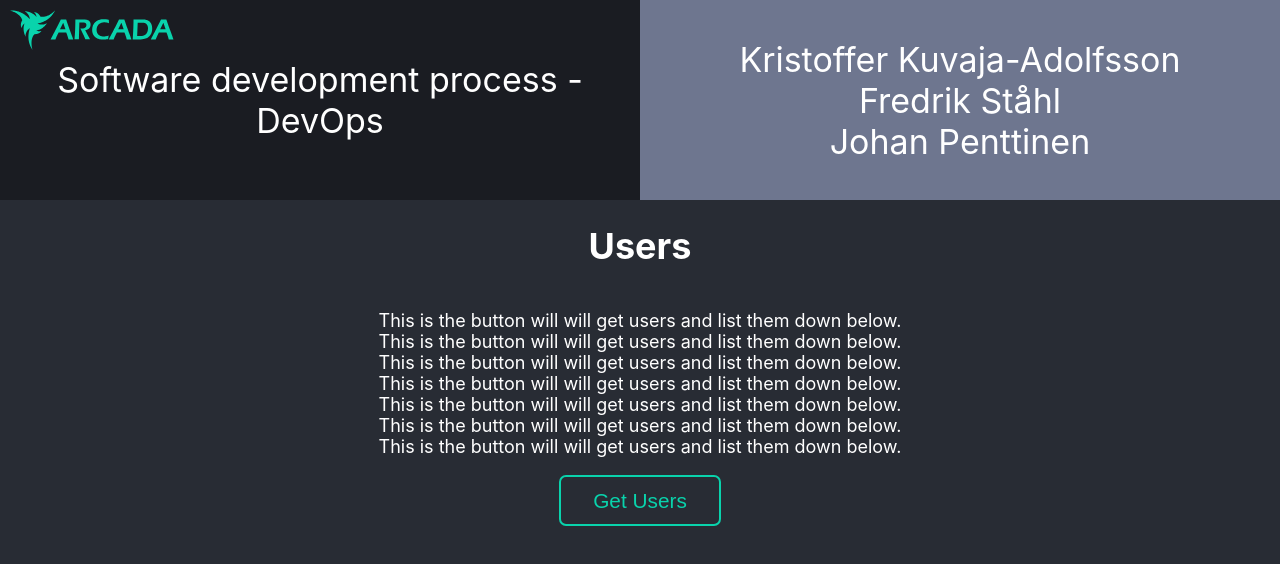
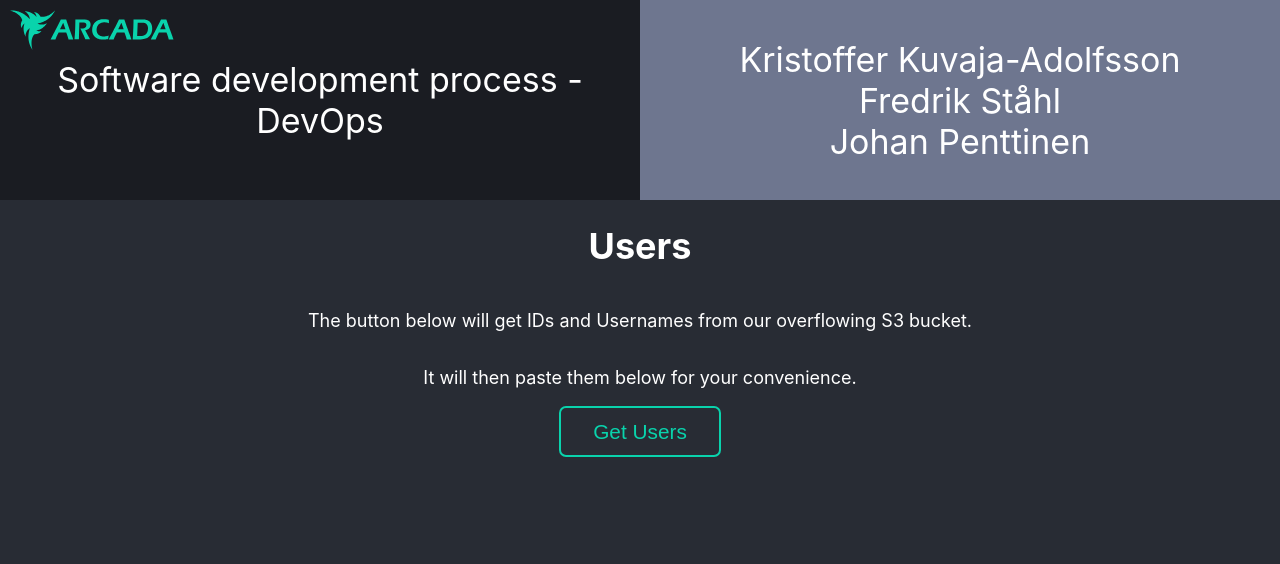
Before and after one commit to penttinj/ArcadaDevOpsProject, a React (Create React App) app: page / in a window 1280 px wide. Shown: the top 564 px of the page. Built offline with nearby package versions, Linux system fonts and the light colour scheme.

Commit message:
Changed paragraph for demostration

```diff
--- a/src/App.js
+++ b/src/App.js
@@ -37,13 +37,9 @@ function App() {
         <div className="ButtonBanner">
           <h1 className="UsersHeading">Users</h1>
             <p>
-            This is the button will will get users and list them down below. <br />
-            This is the button will will get users and list them down below. <br />
-            This is the button will will get users and list them down below. <br />
-            This is the button will will get users and list them down below. <br />
-            This is the button will will get users and list them down below. <br />
-            This is the button will will get users and list them down below. <br />
-            This is the button will will get users and list them down below. <br />
+            The button below will get IDs and Usernames from our overflowing S3 bucket.</p>
+            <p>
+            It will then paste them below for your convenience.
             </p>
             <button className="Button" onClick={handleClick}>
               {clicked ? "Hide Users" : "Get Users"}
```
